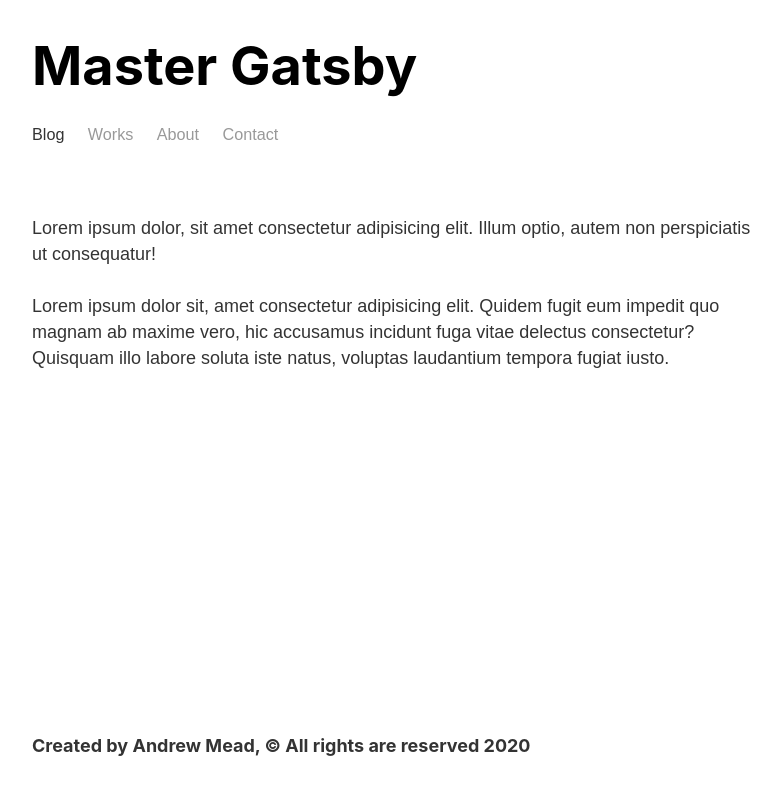
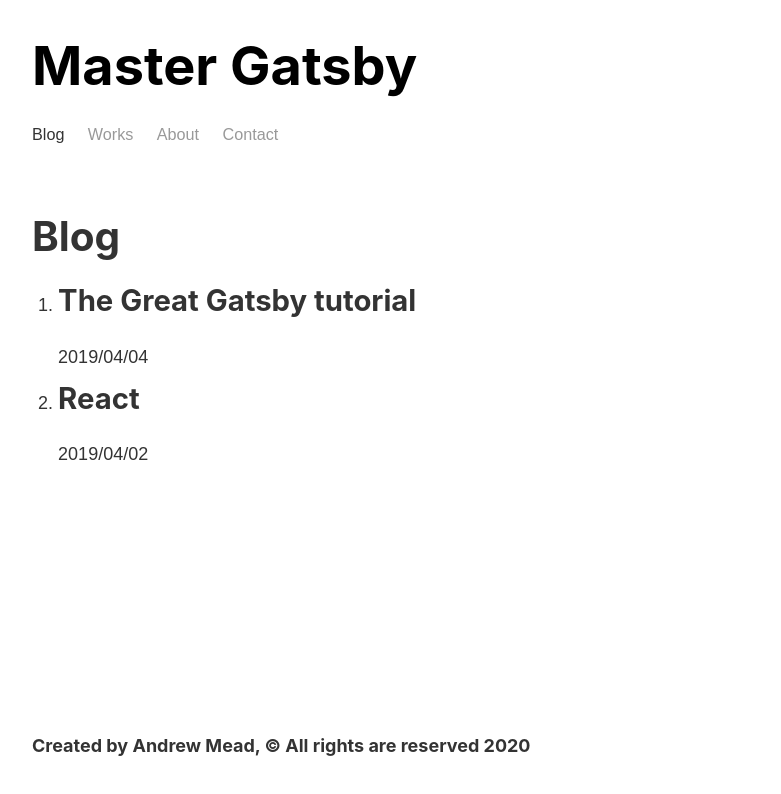
Before and after one commit to bassam-azizi/Gatsby-for-practice, a Gatsby site: page /blog in a window 1280 px wide. Shown: the whole page, without its empty margins (246-1027 px from the left). Built offline with nearby package versions, Linux system fonts and the light colour scheme; Gatsby itself is replaced by a stand-in of ours.

Commit message:
query the blog post frontmatter and render them on the blog page

```diff
--- a/src/pages/blog.js
+++ b/src/pages/blog.js
@@ -1,18 +1,36 @@
 import React from 'react'
+import { graphql, useStaticQuery } from 'gatsby'
 
 import Layout from '../components/layout'
 
 
 const Blog = () => {
+    const data = useStaticQuery(graphql`
+        query{
+            allMarkdownRemark{
+                edges{
+                    node{
+                        frontmatter{
+                            title
+                            date
+                        }
+                    }
+                }
+            }
+    }`)
     return (
         <Layout>
-            <p>Lorem ipsum dolor,
-            sit amet consectetur adipisicing elit.
-                 Illum optio, autem non perspiciatis ut consequatur!</p>
-            <p>Lorem ipsum dolor sit, amet consectetur adipisicing elit.
-            Quidem fugit eum impedit quo magnam ab maxime vero,
-            hic accusamus incidunt fuga vitae delectus consectetur?
-                     Quisquam illo labore soluta iste natus, voluptas laudantium tempora fugiat iusto.</p>
+            <h1>Blog</h1>
+            <ol>
+                {data.allMarkdownRemark.edges.map(edge => {
+                    return (
+                        <li>
+                            <h2>{edge.node.frontmatter.title}</h2>
+                            <p>{edge.node.frontmatter.date}</p>
+                        </li>
+                    )
+                })}
+            </ol>
         </Layout>
     )
 }
```
